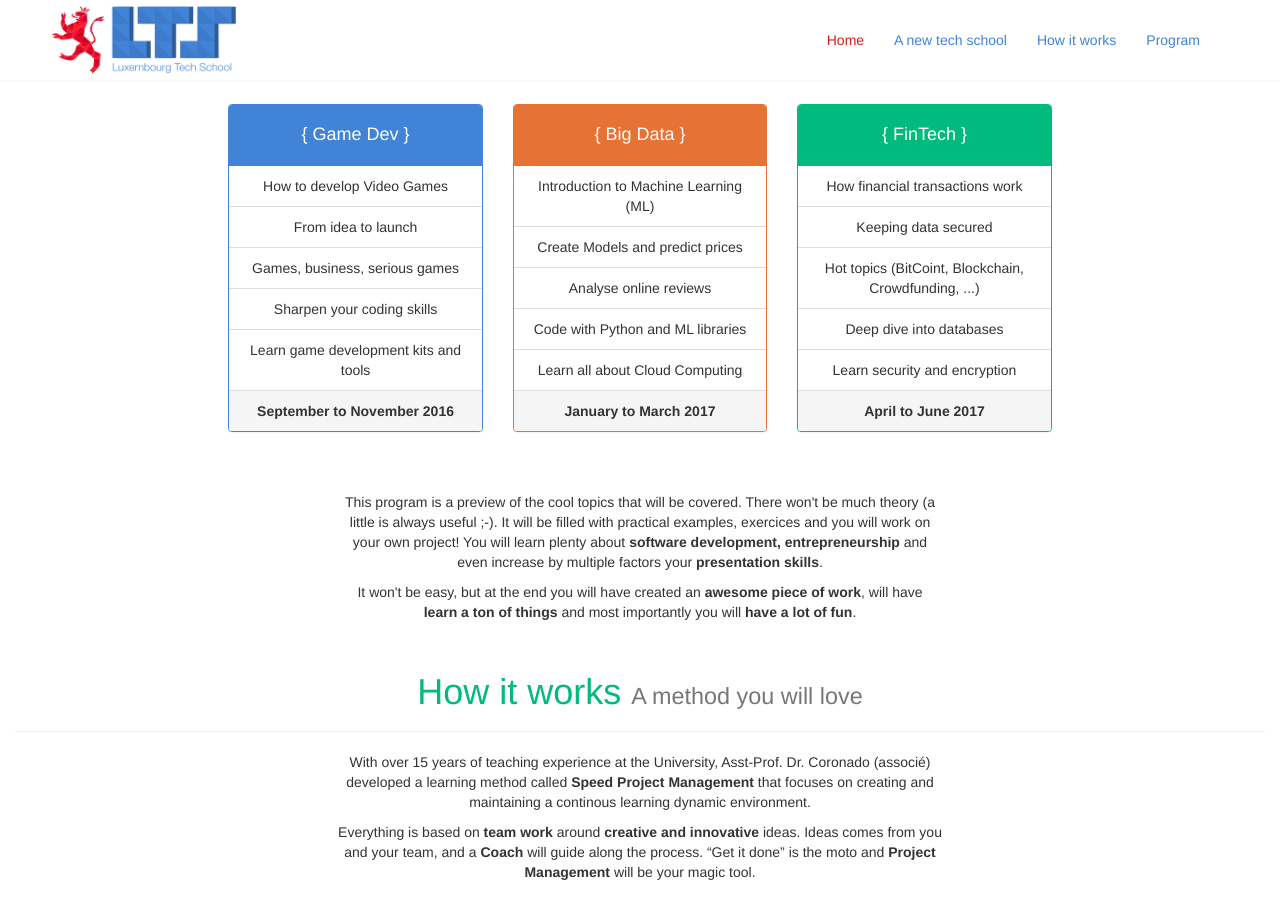
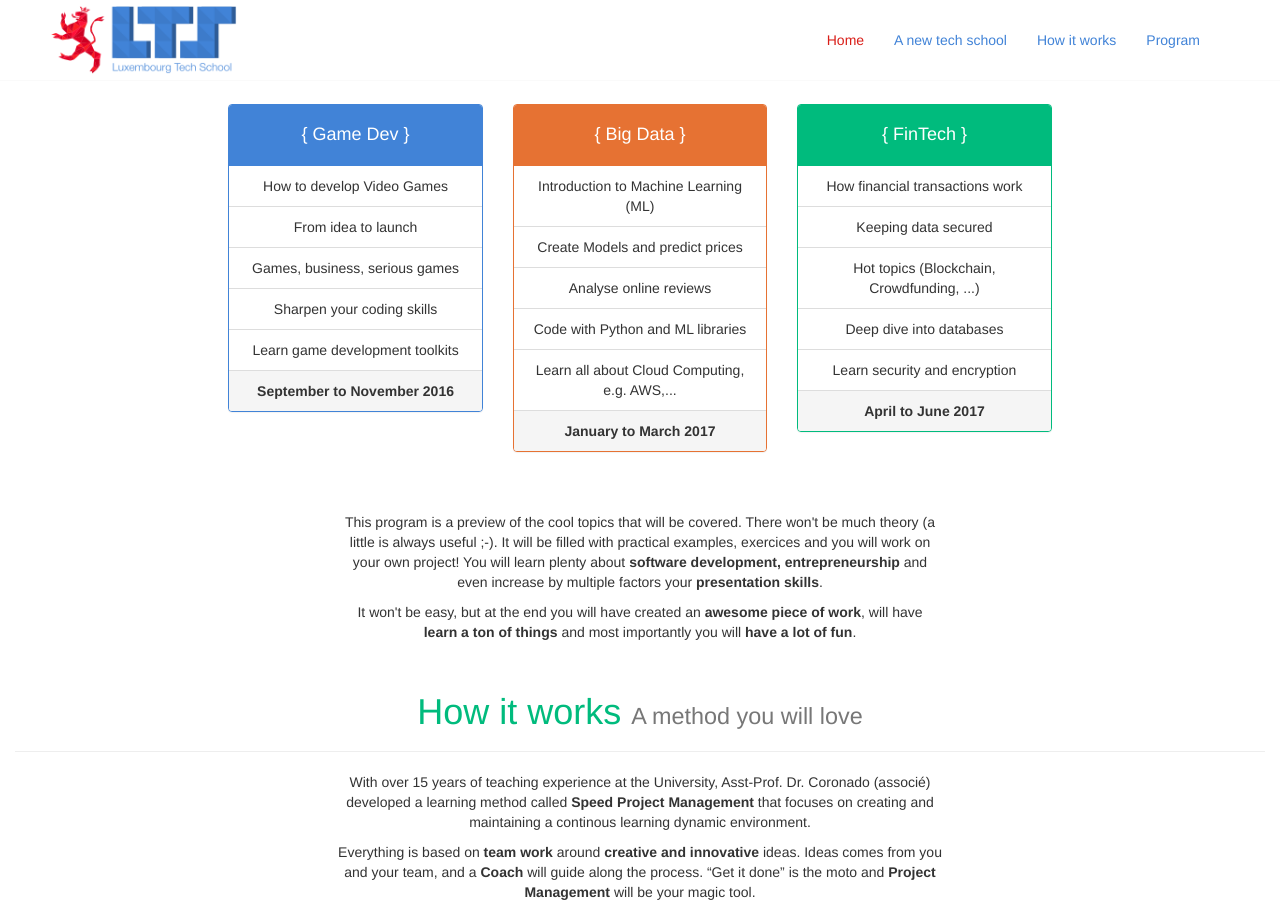
Before and after one commit to LuxembourgTechSchool/luxembourgtechschool.github.io, a Jekyll site: the page built from index.html, in a window 1280 px wide and 900 px high, scrolled down 1385 px. Built offline with Jekyll 4.4.1, drawn with Linux system fonts in a browser that asks for light colours.

Commit message:
some more on the Program

```diff
--- a/index.html
+++ b/index.html
@@ -98,7 +98,7 @@ layout: default
               <li class="list-group-item">From idea to launch</li>
               <li class="list-group-item">Games, business, serious games</li> <!-- Rephrase -->
               <li class="list-group-item">Sharpen your coding skills</li>
-              <li class="list-group-item">Learn game development kits and tools</li>
+              <li class="list-group-item">Learn game development toolkits</li>
             </ul>
 
             <div class="panel-footer">
@@ -118,7 +118,7 @@ layout: default
               <li class="list-group-item">Create Models and predict prices</li>
               <li class="list-group-item">Analyse online reviews</li>
               <li class="list-group-item">Code with Python and ML libraries</li>
-              <li class="list-group-item">Learn all about Cloud Computing</li>
+              <li class="list-group-item">Learn all about Cloud Computing, e.g. AWS,...</li>
             </ul>
 
             <div class="panel-footer">
@@ -136,7 +136,7 @@ layout: default
             <ul class="list-group">
               <li class="list-group-item">How financial transactions work</li> <!-- Top Development Know-How -->
               <li class="list-group-item">Keeping data secured</li>
-              <li class="list-group-item">Hot topics (BitCoint, Blockchain, Crowdfunding, ...)</li>
+              <li class="list-group-item">Hot topics (Blockchain, Crowdfunding, ...)</li>
               <li class="list-group-item">Deep dive into databases</li>
               <li class="list-group-item">Learn security and encryption</li>
             </ul>
```
